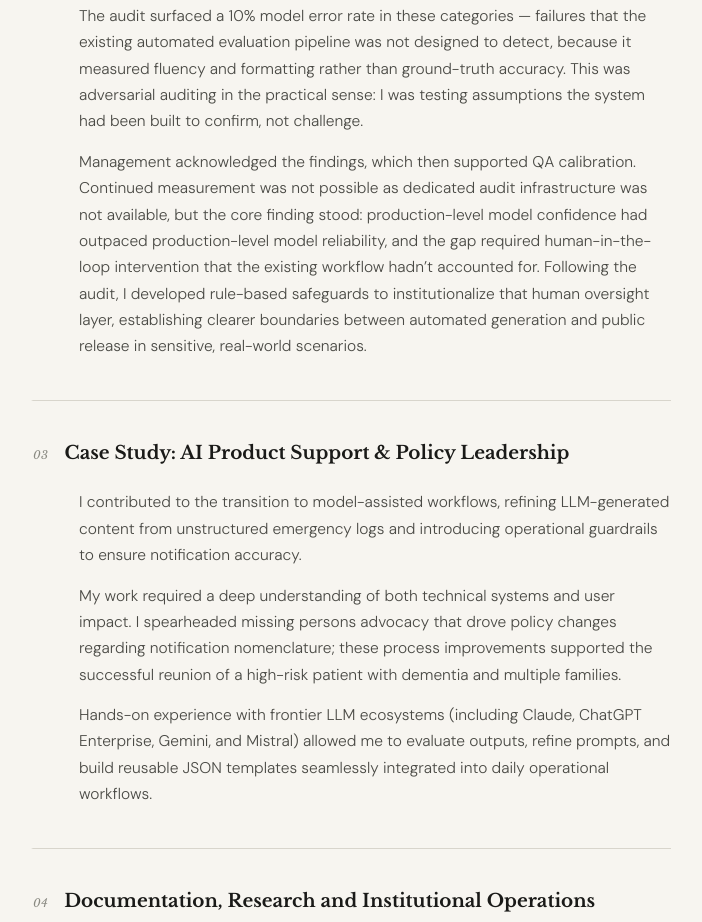
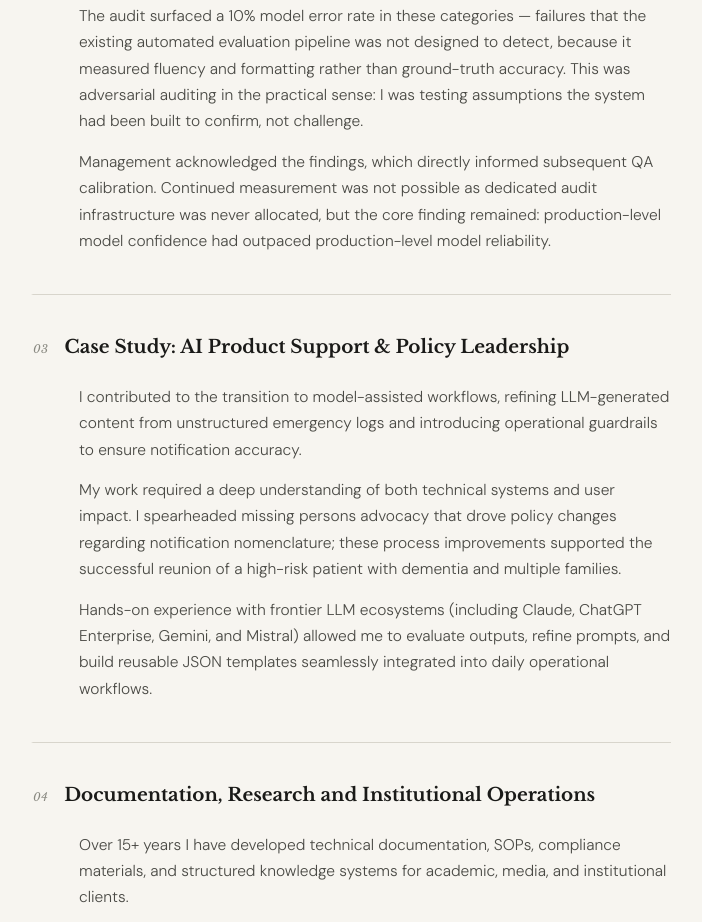
Before and after one commit to s-odess/Portfolio, a plain HTML site: page index.html in a window 1280 px wide. Shown: the part 1330-2252 px from the top of the page, without its empty margins (289-991 px from the left). Drawn offline with nearby package versions, Linux system fonts and the light colour scheme.

Commit message:
Update audit findings and QA calibration explanation
Revised management acknowledgment and QA calibration details for clarity.

```diff
--- a/index.html
+++ b/index.html
@@ -228,8 +228,7 @@
       The audit surfaced a 10% model error rate in these categories — failures that the existing automated evaluation pipeline was not designed to detect, because it measured fluency and formatting rather than ground-truth accuracy. This was adversarial auditing in the practical sense: I was testing assumptions the system had been built to confirm, not challenge.
     </p>
     <p>
-      Management acknowledged the findings, which then supported QA calibration. Continued measurement was not possible as dedicated audit infrastructure was not available, but the core finding stood: production-level model confidence had outpaced production-level model reliability, and the gap required human-in-the-loop intervention that the existing workflow hadn’t accounted for.
-Following the audit, I developed rule-based safeguards to institutionalize that human oversight layer, establishing clearer boundaries between automated generation and public release in sensitive, real-world scenarios.
+Management acknowledged the findings, which directly informed subsequent QA calibration. Continued measurement was not possible as dedicated audit infrastructure was never allocated, but the core finding remained: production-level model confidence had outpaced production-level model reliability.
     </p>
   </section>
 
```
